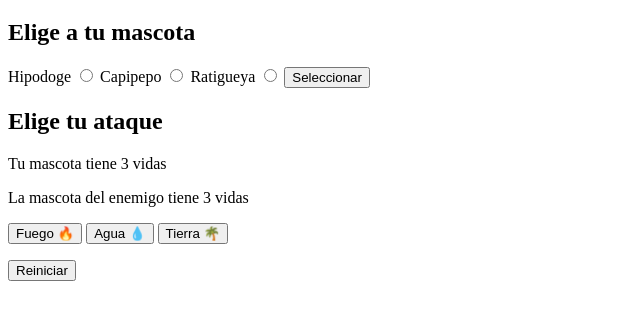
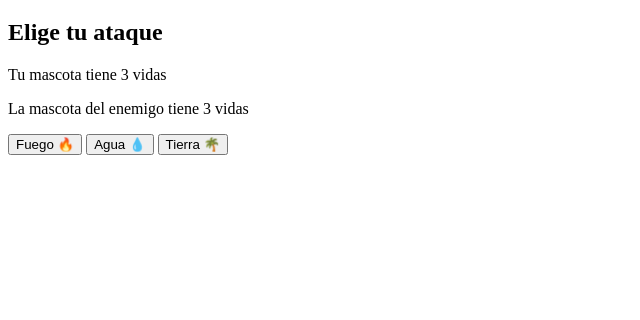
Before and after one commit to marcojw2699/PlatziCursoProgramacionBasica, a plain HTML site: page mokepon.html in a window 1280 px wide. Both pictures are taken after a click on the button "Seleccionar". Shown: the part 62-382 px from the top of the page, without its empty margins (0-640 px from the left). Drawn offline with Linux system fonts and the light colour scheme.

Commit message:
mejora para mostrar las secciones útiles de acuerdo con el avance del usuario

```diff
--- a/js/mokepon.js
+++ b/js/mokepon.js
@@ -4,9 +4,14 @@ let vidasJugador = 3
 let vidasEnemigo = 3
 
 function iniciarJuego(){
+    let sectionSeleccionarAtaque = document.getElementById("seleccionar-ataque")
+    sectionSeleccionarAtaque.style.display = "none"
+
+    let sectionReiniciar = document.getElementById("reiniciar")
+    sectionReiniciar.style.display = "none"
+
     let botonMascotaJugador = document.getElementById("boton-mascota")
     botonMascotaJugador.addEventListener("click",seleccionarMascotaJugador)
-
 
     let botonFuego = document.getElementById("boton-fuego")
     botonFuego.addEventListener("click",ataqueFuego)
@@ -22,6 +27,11 @@ function iniciarJuego(){
 }
 
 function seleccionarMascotaJugador(){
+    let sectionSeleccionarMascota = document.getElementById("seleccionar-mascota")
+    sectionSeleccionarMascota.style.display = "none"
+
+    let sectionSeleccionarAtaque = document.getElementById("seleccionar-ataque")
+    sectionSeleccionarAtaque.style.display = "block"
 
     let inputHipodoge = document.getElementById('hipodoge')
     let inputCapipepo = document.getElementById('capipepo')
@@ -40,11 +50,9 @@ function seleccionarMascotaJugador(){
         alert("Selecciona una mascota")
         continuar = false
     }
-    if (continuar) {seleccionarMascotaEnemigo()}
-}
-
-function aleatorio(min,max){
-    return Math.floor(Math.random() * (max - min + 1) + min)
+    if (continuar) {
+        seleccionarMascotaEnemigo()
+    }
 }
 
 function seleccionarMascotaEnemigo(){
@@ -140,11 +148,17 @@ function crearMensajeFinal(resultadoFinal){
 
     let botonTierra = document.getElementById("boton-tierra")
     botonTierra.disabled = true
+
+    let sectionReiniciar = document.getElementById("reiniciar")
+    sectionReiniciar.style.display = "block"
 }
 
 function reiniciarJuego(){
     location.reload()
 }
 
+function aleatorio(min,max){
+    return Math.floor(Math.random() * (max - min + 1) + min)
+}
 
 window.addEventListener("load", iniciarJuego)
--- a/mokepon.html
+++ b/mokepon.html
@@ -9,7 +9,7 @@
 <body>
     <h1>MOKEPON! 🔥💧🌴</h1>
 
-    <section id="seleccionar-mascota"></section>
+    <section id="seleccionar-mascota">
 
         <h2>Elige a tu mascota</h2>
 
@@ -26,6 +26,7 @@
 
 
         <button id="boton-mascota">Seleccionar</button>
+    </section>
 
     <section id="seleccionar-ataque">
         <h2>Elige tu ataque</h2>
```
